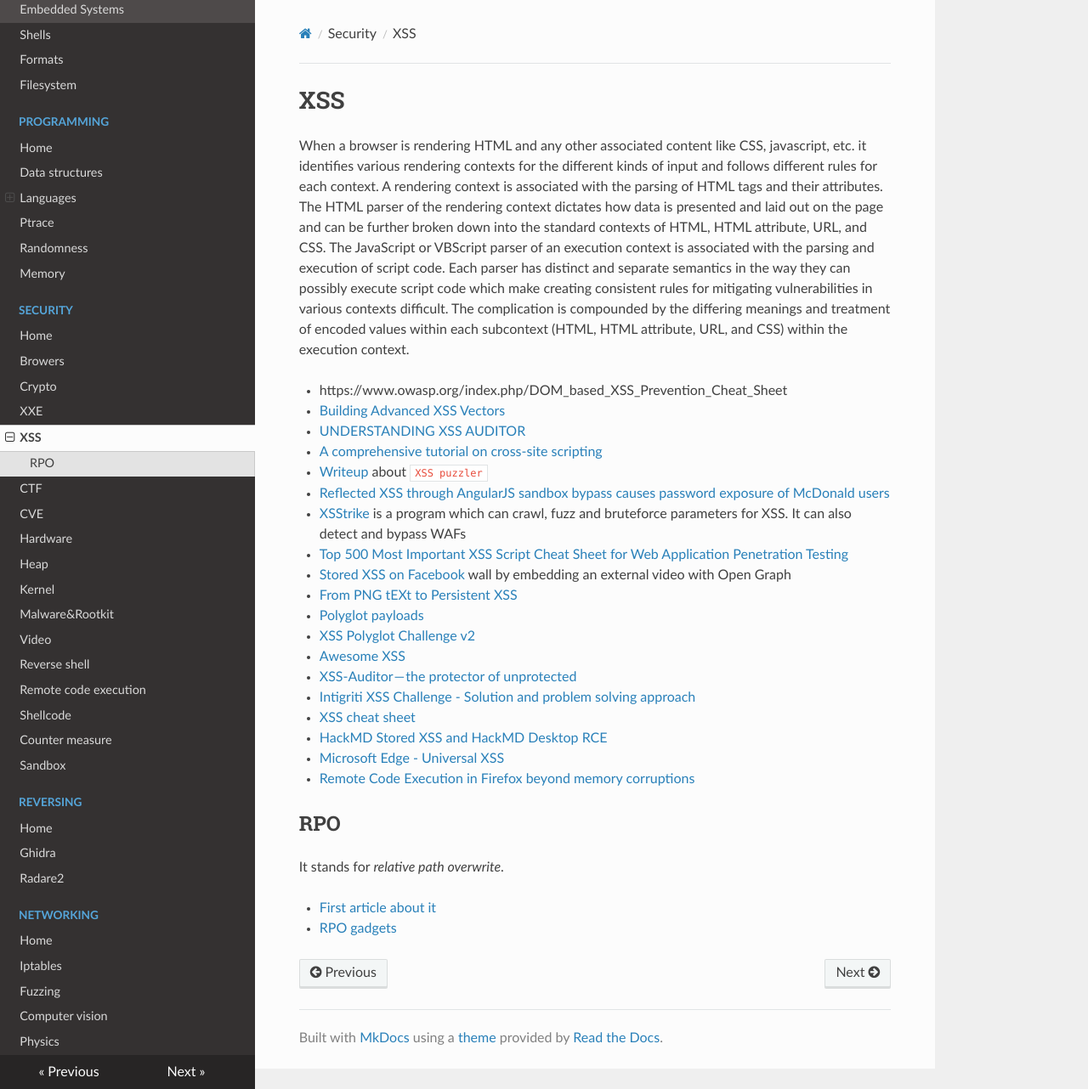
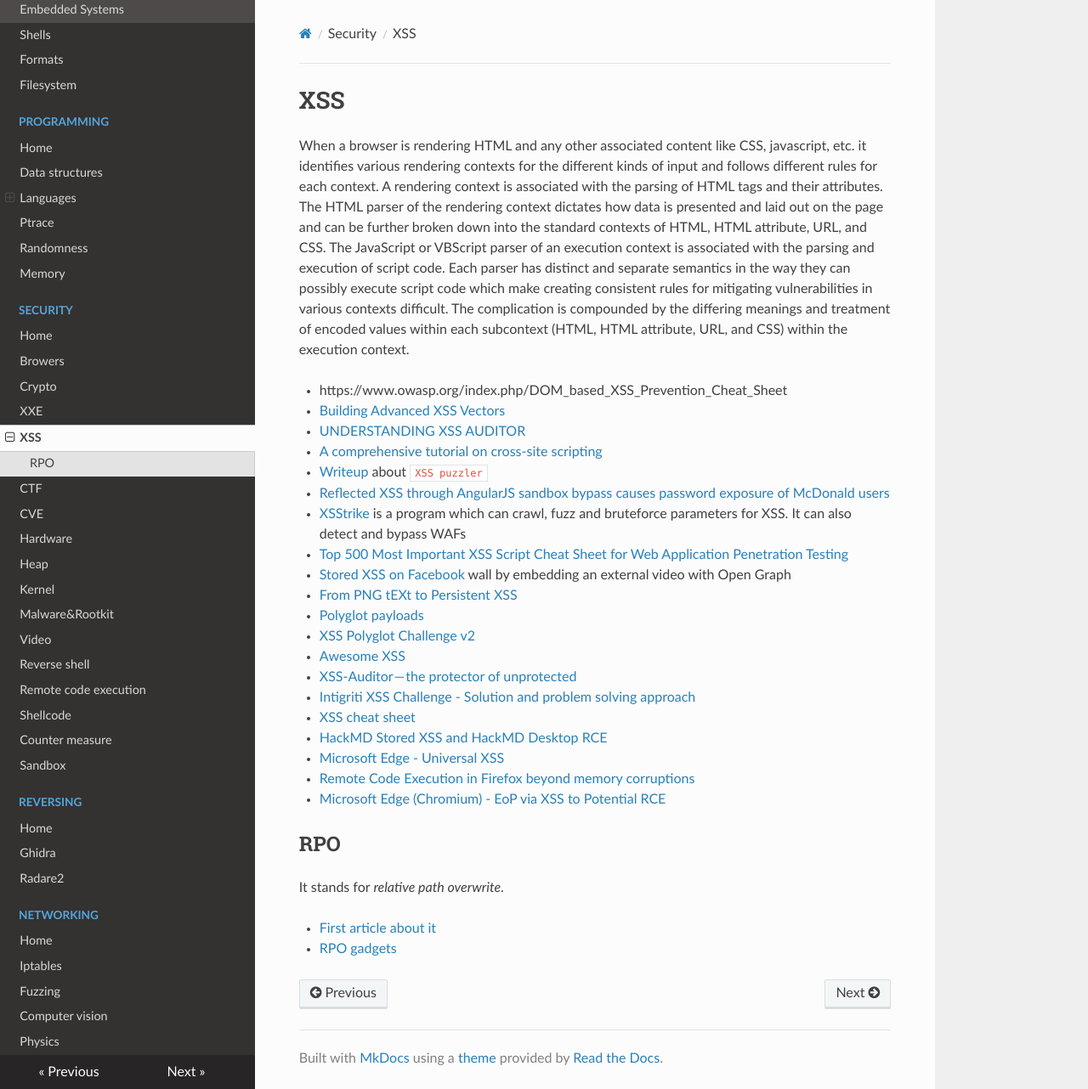
Before and after one commit to gipi/low-level, an MkDocs documentation site: the page built from docs/security/xss.md, in a window 1280 px wide and 1282 px high. Shown: the whole window at 85% size. Built offline with MkDocs 1.6.1, drawn with Linux system fonts in a browser that asks for light colours; nearby versions of some CDN libraries; old or Windows-style settings are respelled for this version of MkDocs.

Commit message:
Update xss.md

```diff
--- a/docs/security/xss.md
+++ b/docs/security/xss.md
@@ -31,6 +31,7 @@ execution context.
  - [HackMD Stored XSS and HackMD Desktop RCE](https://5alt.me/2019/10/HackMD%20Stored%20XSS%20and%20HackMD%20Desktop%20RCE/)
  - [Microsoft Edge - Universal XSS](https://leucosite.com/Microsoft-Edge-uXSS/?q)
  - [Remote Code Execution in Firefox beyond memory corruptions](https://frederik-braun.com/firefox-ui-xss-leading-to-rce.html)
+ - [Microsoft Edge (Chromium) - EoP via XSS to Potential RCE](https://leucosite.com/Edge-Chromium-EoP-RCE/)
 
 ## RPO
 
```
